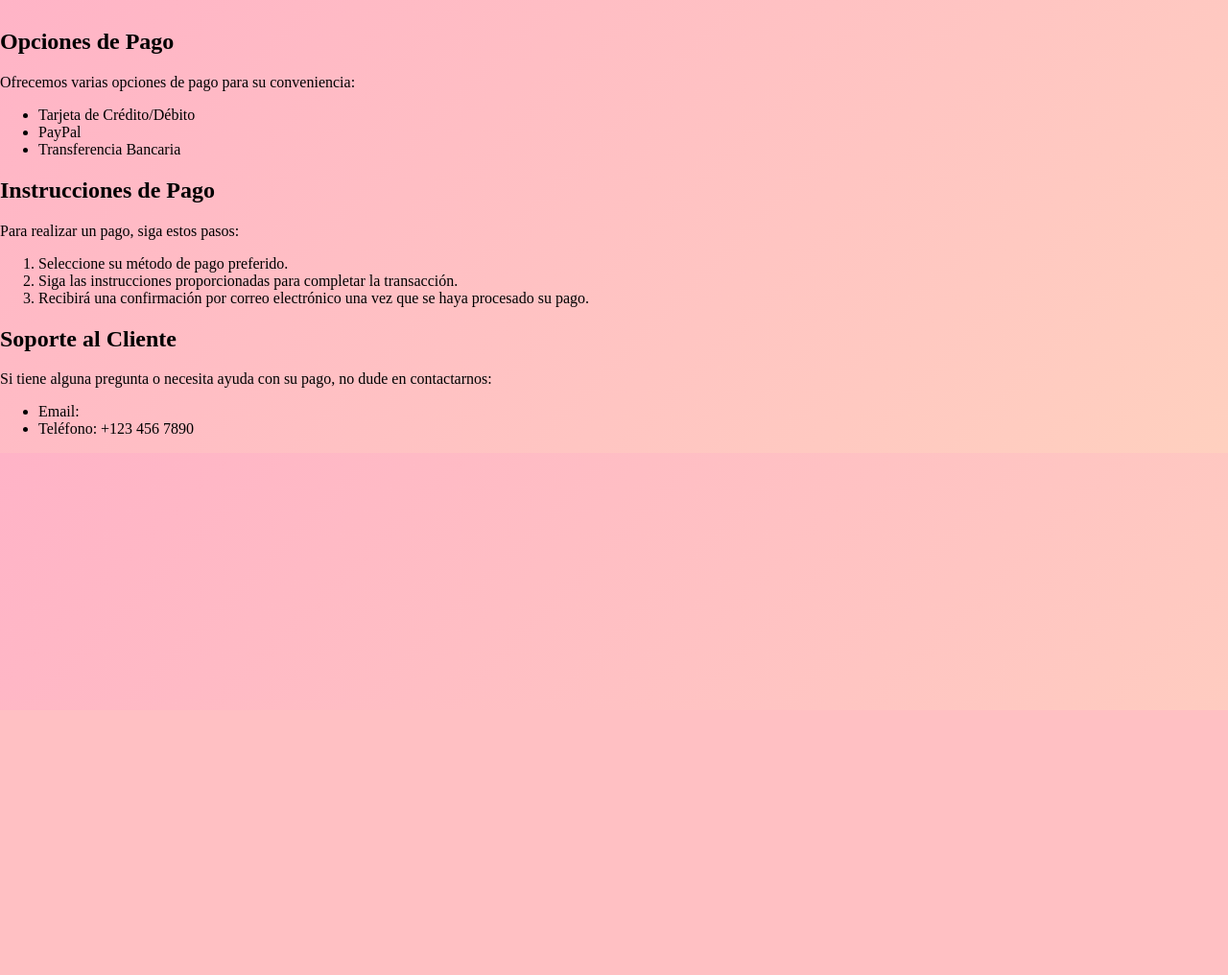
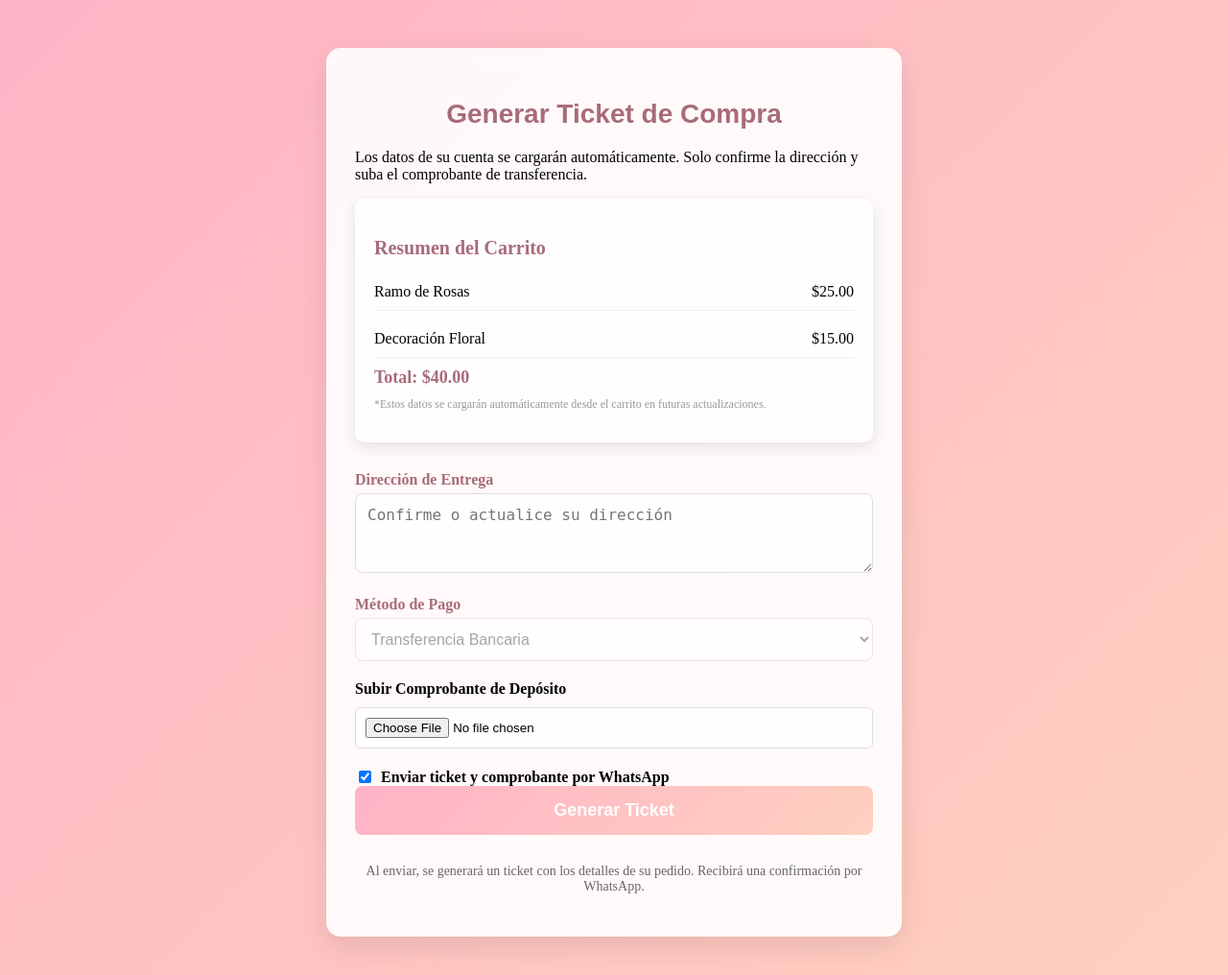
Before and after one commit to xitlalydf-wq/THE-QUEENS-FLORERIA, a PHP site: page /Compras/Pagos.html in a window 1280 px wide. Shown: the part 60-1076 px from the top of the page at 96% size. Before the commit the page ends 589 px from the top, so only its background shows below. Run offline with PHP 8.4, Linux system fonts and the light colour scheme.

Commit message:
modified:   Compras/Pagos.html 	modified:   public/CSS/pago.css

```diff
--- a/Compras/Pagos.html
+++ b/Compras/Pagos.html
@@ -44,34 +44,58 @@
   </header>
     <main>
 
-        <section class="payment-options">
-            <h2>Opciones de Pago</h2>
-            <p>Ofrecemos varias opciones de pago para su conveniencia:</p>
-            <ul>
-                <li>Tarjeta de Crédito/Débito</li>
-                <li>PayPal</li>
-                <li>Transferencia Bancaria</li>
-            </ul>
-        </section>
-        <section class="payment-instructions">
-            <h2>Instrucciones de Pago</h2>
-            <p>Para realizar un pago, siga estos pasos:</p>
-            <ol>
-                <li>Seleccione su método de pago preferido.</li>
-                <li>Siga las instrucciones proporcionadas para completar la transacción.</li>
-                <li>Recibirá una confirmación por correo electrónico una vez que se haya procesado su pago.</li>
-            </ol>
-        </section>
-        <section class="contact-support">
-            <h2>Soporte al Cliente</h2>
-            <p>Si tiene alguna pregunta o necesita ayuda con su pago, no dude en contactarnos:</p>
-            <ul>
-                <li>
-                    Email:
-                    <a href="mailto :"> </a>
-                </li>
-                <li>Teléfono: +123 456 7890</li>
-            </ul>
+        <section class="ticket-form">
+            <h2>Generar Ticket de Compra</h2>
+            <p>Los datos de su cuenta se cargarán automáticamente. Solo confirme la dirección y suba el comprobante de transferencia.</p>
+
+            <!-- Resumen del Carrito (placeholder para futura conexión) -->
+            <div class="cart-summary">
+                <h3>Resumen del Carrito</h3>
+                <div class="cart-item">
+                    <span>Ramo de Rosas</span>
+                    <span>$25.00</span>
+                </div>
+                <div class="cart-item">
+                    <span>Decoración Floral</span>
+                    <span>$15.00</span>
+                </div>
+                <div class="cart-total">
+                    Total: $40.00
+                </div>
+                <p style="font-size: 12px; color: #999; margin-top: 10px;">*Estos datos se cargarán automáticamente desde el carrito en futuras actualizaciones.</p>
+            </div>
+
+            <form id="ticketForm">
+                <div class="form-group">
+                    <label for="direccion">Dirección de Entrega</label>
+                    <textarea id="direccion" name="direccion" rows="3" required placeholder="Confirme o actualice su dirección"></textarea>
+                </div>
+
+                <div class="form-group">
+                    <label for="metodo">Método de Pago</label>
+                    <select id="metodo" name="metodo" disabled>
+                        <option value="transferencia" selected>Transferencia Bancaria</option>
+                    </select>
+                </div>
+
+                <!-- Subida de Comprobante -->
+                <div class="upload-section">
+                    <label for="comprobante">Subir Comprobante de Depósito</label>
+                    <input type="file" id="comprobante" name="comprobante" accept="image/*" required>
+                </div>
+
+                <!-- Opción WhatsApp -->
+                <div class="whatsapp-option">
+                    <input type="checkbox" id="whatsapp" name="whatsapp" checked>
+                    <label for="whatsapp">Enviar ticket y comprobante por WhatsApp</label>
+                </div>
+
+                <button type="submit" class="btn-generate">Generar Ticket</button>
+            </form>
+
+            <div class="ticket-info">
+                <p>Al enviar, se generará un ticket con los detalles de su pedido. Recibirá una confirmación por WhatsApp.</p>
+            </div>
         </section>
 
     </main>
@@ -86,6 +110,27 @@ document.addEventListener('DOMContentLoaded', function() {
       btn.classList.toggle('active');
     });
   }
+
+  // Manejo del formulario de ticket
+  const form = document.getElementById('ticketForm');
+  if (form) {
+    form.addEventListener('submit', function(e) {
+      e.preventDefault();
+      const whatsappChecked = document.getElementById('whatsapp').checked;
+      const comprobante = document.getElementById('comprobante').files[0];
+
+      let message = '¡Ticket generado exitosamente! Los datos se obtuvieron de su login.';
+      if (comprobante) {
+        message += ' Comprobante subido correctamente.';
+      }
+      if (whatsappChecked) {
+        message += ' Se enviará por WhatsApp.';
+      }
+
+      alert(message);
+      // Aquí se conectará con base de datos y API de WhatsApp en futuras versiones
+    });
+  }
 });
 </script>
 </body>
--- a/public/CSS/pago.css
+++ b/public/CSS/pago.css
@@ -239,3 +239,140 @@ opacity: 0.8;
 .card:hover .overlay{
   background: rgba(255,255,255,0.3);
 }
+
+/* NUEVOS ESTILOS PARA SECCIÓN DE PAGO */
+.ticket-form {
+  max-width: 600px;
+  margin: 40px auto;
+  background: rgba(255, 255, 255, 0.9);
+  padding: 30px;
+  border-radius: 15px;
+  box-shadow: 0 10px 30px rgba(0,0,0,0.1);
+  backdrop-filter: blur(10px);
+}
+
+.ticket-form h2 {
+  text-align: center;
+  color: #a86b7a;
+  font-family: "Poppins", sans-serif;
+  margin-bottom: 20px;
+  font-size: 28px;
+}
+
+.form-group {
+  margin-bottom: 20px;
+}
+
+.form-group label {
+  display: block;
+  color: #a86b7a;
+  font-weight: 600;
+  margin-bottom: 5px;
+}
+
+.form-group input,
+.form-group select,
+.form-group textarea {
+  width: 100%;
+  padding: 12px;
+  border: 1px solid #ddd;
+  border-radius: 8px;
+  font-size: 16px;
+  background: rgba(255,255,255,0.8);
+  transition: border-color 0.3s;
+}
+
+.form-group input:focus,
+.form-group select:focus,
+.form-group textarea:focus {
+  outline: none;
+  border-color: #ffb3c7;
+  box-shadow: 0 0 5px rgba(255,179,199,0.5);
+}
+
+.btn-generate {
+  display: block;
+  width: 100%;
+  padding: 15px;
+  background: linear-gradient(135deg, #ffb3c7, #ffd0bf);
+  color: white;
+  border: none;
+  border-radius: 8px;
+  font-size: 18px;
+  font-weight: 600;
+  cursor: pointer;
+  transition: transform 0.2s, box-shadow 0.2s;
+}
+
+.btn-generate:hover {
+  transform: translateY(-2px);
+  box-shadow: 0 5px 15px rgba(255,179,199,0.4);
+}
+
+.ticket-info {
+  margin-top: 30px;
+  text-align: center;
+  color: #666;
+  font-size: 14px;
+}
+
+/* NUEVOS ESTILOS PARA RESUMEN DE CARRITO Y COMPROBANTE */
+.cart-summary {
+  margin-bottom: 30px;
+  background: rgba(255, 255, 255, 0.8);
+  padding: 20px;
+  border-radius: 10px;
+  box-shadow: 0 5px 15px rgba(0,0,0,0.1);
+}
+
+.cart-summary h3 {
+  color: #a86b7a;
+  margin-bottom: 15px;
+  font-size: 20px;
+}
+
+.cart-item {
+  display: flex;
+  justify-content: space-between;
+  margin-bottom: 10px;
+  padding: 10px 0;
+  border-bottom: 1px solid #eee;
+}
+
+.cart-total {
+  font-weight: bold;
+  font-size: 18px;
+  color: #a86b7a;
+}
+
+.upload-section {
+  margin-top: 20px;
+}
+
+.upload-section label {
+  display: block;
+  margin-bottom: 10px;
+  font-weight: 600;
+}
+
+.upload-section input[type="file"] {
+  width: 100%;
+  padding: 10px;
+  border: 1px solid #ddd;
+  border-radius: 5px;
+  background: rgba(255,255,255,0.8);
+}
+
+.whatsapp-option {
+  margin-top: 20px;
+  display: flex;
+  align-items: center;
+}
+
+.whatsapp-option input {
+  margin-right: 10px;
+}
+
+.whatsapp-option label {
+  font-weight: 600;
+}
```
